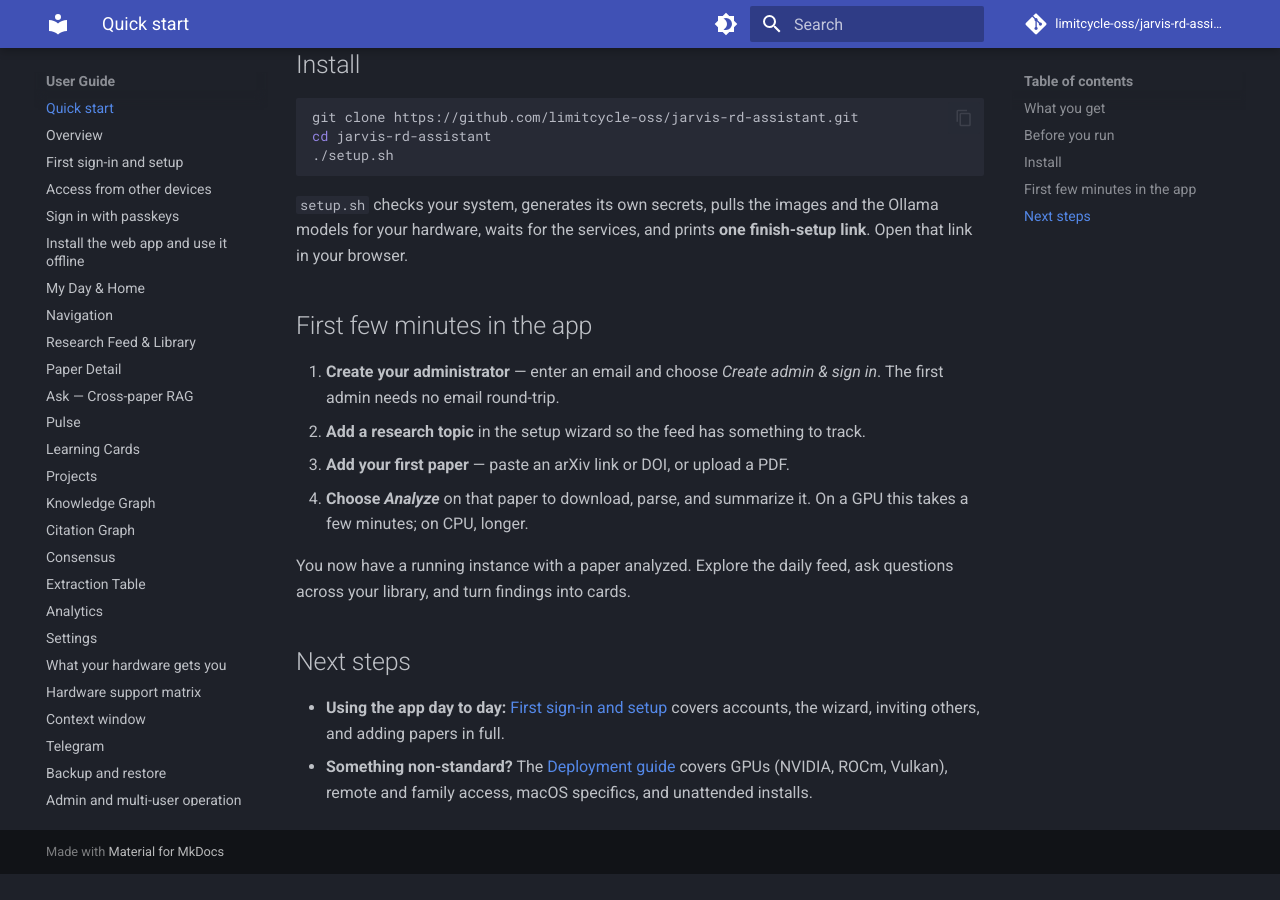
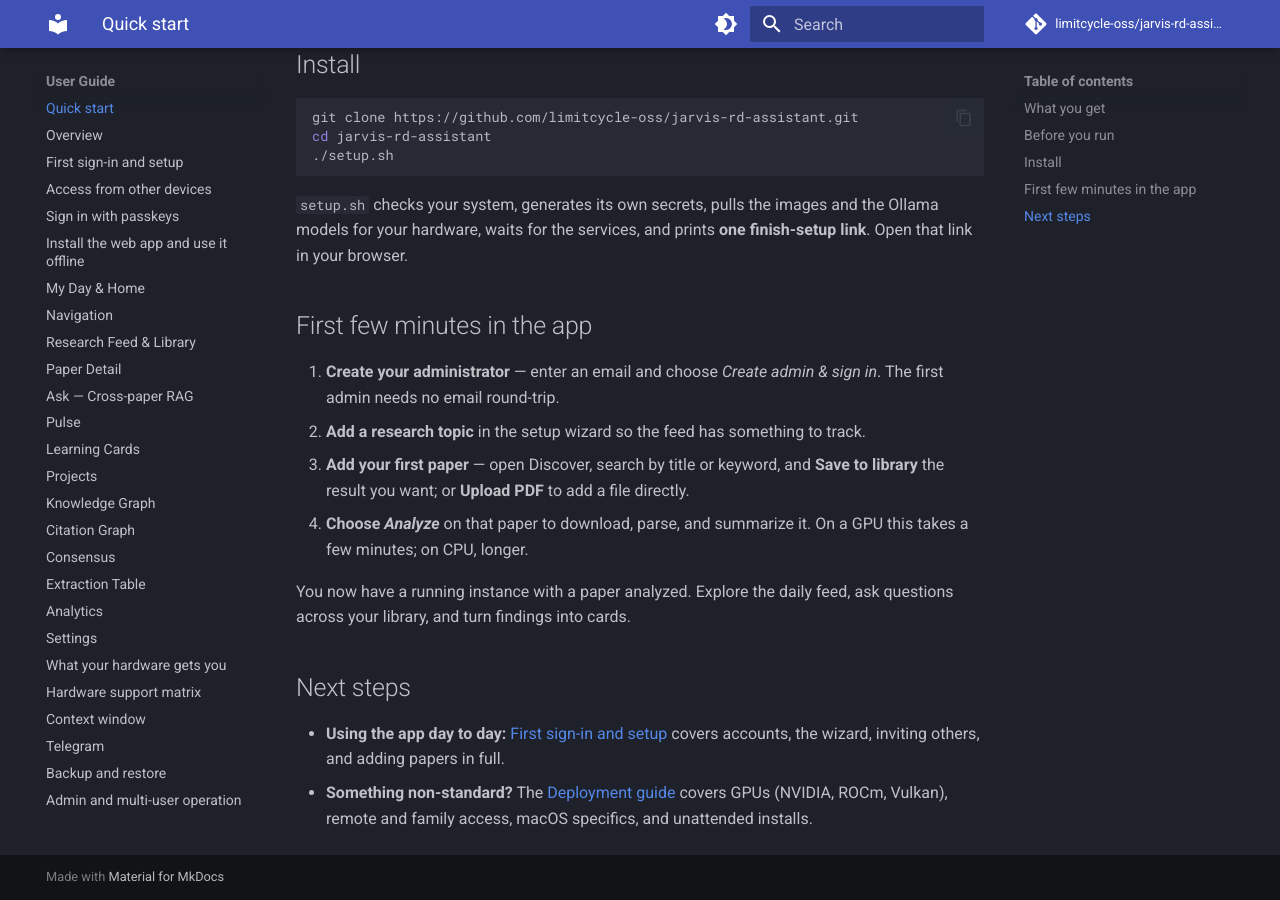
Before and after one commit to FFidan/Jarvis-RD-Assistant, an MkDocs documentation site: the page built from docs/manual/quickstart.md, in a window 1280 px wide and 900 px high, scrolled down 675 px. Built offline with MkDocs 1.6.1 and Material for MkDocs 9.7.7, drawn with Linux system fonts in a browser that asks for light colours; comment, search, counter and statistics services are not loaded; before the commit the page ends 1549 px from its top, so only the background shows below that.

Commit message:
docs: correct the quickstart add-paper flow and keep the README install prerequisites

```diff
--- a/docs/manual/quickstart.md
+++ b/docs/manual/quickstart.md
@@ -1,4 +1,4 @@
-<!-- verified-against-UI: 2026-08-03 | routes: /setup, /onboarding -->
+<!-- verified-against-UI: 2026-08-03 | routes: /setup, /first-run -->
 
 # Quick start
 
@@ -28,7 +28,7 @@
 
 1. **Create your administrator** — enter an email and choose *Create admin & sign in*. The first admin needs no email round-trip.
 2. **Add a research topic** in the setup wizard so the feed has something to track.
-3. **Add your first paper** — paste an arXiv link or DOI, or upload a PDF.
+3. **Add your first paper** — open Discover, search by title or keyword, and **Save to library** the result you want; or **Upload PDF** to add a file directly.
 4. **Choose *Analyze*** on that paper to download, parse, and summarize it. On a GPU this takes a few minutes; on CPU, longer.
 
 You now have a running instance with a paper analyzed. Explore the daily feed, ask questions across your library, and turn findings into cards.
```
Also changed, not shown: CHANGELOG.md (+1 -1 lines), README.md (+11 -3 lines).
